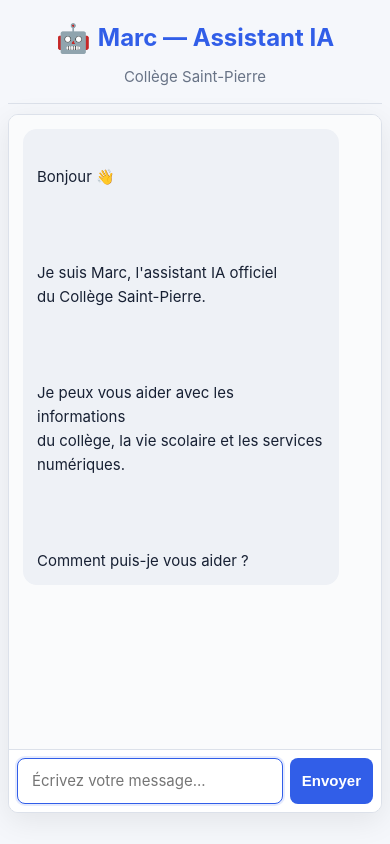
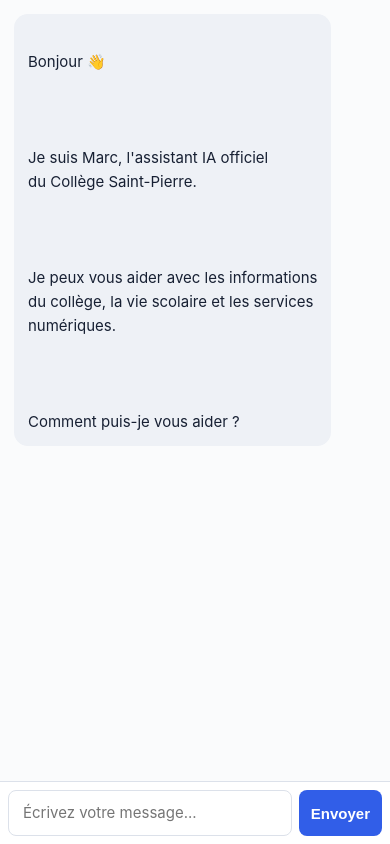
Before and after one commit to Jonathan646-max/assistant-ia-college-saint-pierre, a website: page public/index.html in a window 390 px wide. Drawn offline with Linux system fonts and the light colour scheme.

Commit message:
Update index.html

```diff
--- a/public/index.html
+++ b/public/index.html
@@ -52,57 +52,9 @@
                 sans-serif;
 
             background: var(--page-bg);
-
             color: var(--text-color);
 
             line-height: 1.6;
-
-            padding: 20px;
-        }
-
-        /* =========================
-           EN-TÊTE
-           ========================= */
-
-        header {
-            width: 100%;
-            max-width: 900px;
-
-            margin: 0 auto 20px;
-
-            text-align: center;
-
-            padding: 10px 20px 20px;
-
-            border-bottom: 1px solid var(--border-color);
-        }
-
-        .assistant-title {
-            display: flex;
-
-            justify-content: center;
-
-            align-items: center;
-
-            gap: 10px;
-
-            font-size: 30px;
-
-            font-weight: 700;
-
-            color: var(--primary-color);
-        }
-
-        .assistant-logo {
-            font-size: 34px;
-        }
-
-        .school-name {
-            margin-top: 4px;
-
-            font-size: 17px;
-
-            color: var(--text-light);
         }
 
         /* =========================
@@ -111,29 +63,19 @@
 
         .chat-container {
             width: 100%;
-
             max-width: 900px;
 
-            height: calc(100vh - 210px);
-
-            min-height: 500px;
+            height: 100vh;
+            min-height: 450px;
 
             margin: 0 auto;
 
             display: flex;
-
             flex-direction: column;
 
             background: var(--chat-bg);
 
-            border: 1px solid var(--border-color);
-
-            border-radius: 14px;
-
             overflow: hidden;
-
-            box-shadow:
-                0 8px 30px rgba(0, 0, 0, 0.08);
         }
 
         /* =========================
@@ -152,7 +94,6 @@
 
         .message {
             width: fit-content;
-
             max-width: 80%;
 
             margin-bottom: 16px;
@@ -182,7 +123,7 @@
             margin-right: auto;
         }
 
-        /* Message utilisateur */
+        /* Message de l'utilisateur */
 
         .user-message {
             background: var(--user-bg);
@@ -193,7 +134,7 @@
         }
 
         /* =========================
-           INDICATEUR DE RÉFLEXION
+           INDICATEUR
            ========================= */
 
         .typing-indicator {
@@ -232,7 +173,6 @@
             flex: 1;
 
             min-height: 48px;
-
             max-height: 140px;
 
             padding: 12px 14px;
@@ -296,59 +236,14 @@
         }
 
         /* =========================
-           PIED DE PAGE
-           ========================= */
-
-        footer {
-            width: 100%;
-
-            max-width: 900px;
-
-            margin: 12px auto 0;
-
-            text-align: center;
-
-            color: var(--text-light);
-
-            font-size: 13px;
-        }
-
-        /* =========================
-           VERSION TÉLÉPHONE
+           MOBILE
            ========================= */
 
         @media (max-width: 700px) {
 
-            body {
-                padding: 8px;
-            }
-
-            header {
-                margin-bottom: 10px;
-
-                padding: 8px 8px 14px;
-            }
-
-            .assistant-title {
-                font-size: 24px;
-
-                gap: 7px;
-            }
-
-            .assistant-logo {
-                font-size: 28px;
-            }
-
-            .school-name {
-                font-size: 15px;
-            }
-
             .chat-container {
-                height: calc(100vh - 145px);
-
-                min-height: 450px;
-
-                border-radius: 10px;
+                height: 100vh;
+                min-height: 400px;
             }
 
             .chat-messages {
@@ -382,10 +277,6 @@
 
                 font-size: 15px;
             }
-
-            footer {
-                display: none;
-            }
         }
     </style>
 </head>
@@ -394,42 +285,19 @@
 <body>
 
     <!-- =========================
-         EN-TÊTE UNIQUE
-         ========================= -->
-
-    <header>
-
-        <div class="assistant-title">
-
-            <span class="assistant-logo">
-                🤖
-            </span>
-
-            <span>
-                Marc — Assistant IA
-            </span>
-
-        </div>
-
-        <div class="school-name">
-            Collège Saint-Pierre
-        </div>
-
-    </header>
-
-
-    <!-- =========================
          CHAT
          ========================= -->
 
     <main class="chat-container">
+
+        <!-- Messages -->
 
         <div
             id="chat-messages"
             class="chat-messages"
         >
 
-            <!-- Message d'accueil de Marc -->
+            <!-- Message d'accueil -->
 
             <div class="message assistant-message">
 
@@ -469,7 +337,7 @@
                 id="user-input"
                 placeholder="Écrivez votre message..."
                 rows="1"
-                autofocus
+                autocomplete="off"
             ></textarea>
 
             <button
@@ -484,20 +352,7 @@
     </main>
 
 
-    <!-- =========================
-         PIED DE PAGE
-         ========================= -->
-
-    <footer>
-
-        <p>
-            Marc — Assistant IA du Collège Saint-Pierre
-        </p>
-
-    </footer>
-
-
-    <!-- Fonctionnement du chat -->
+    <!-- Script du chat -->
 
     <script src="chat.js"></script>
 
```
